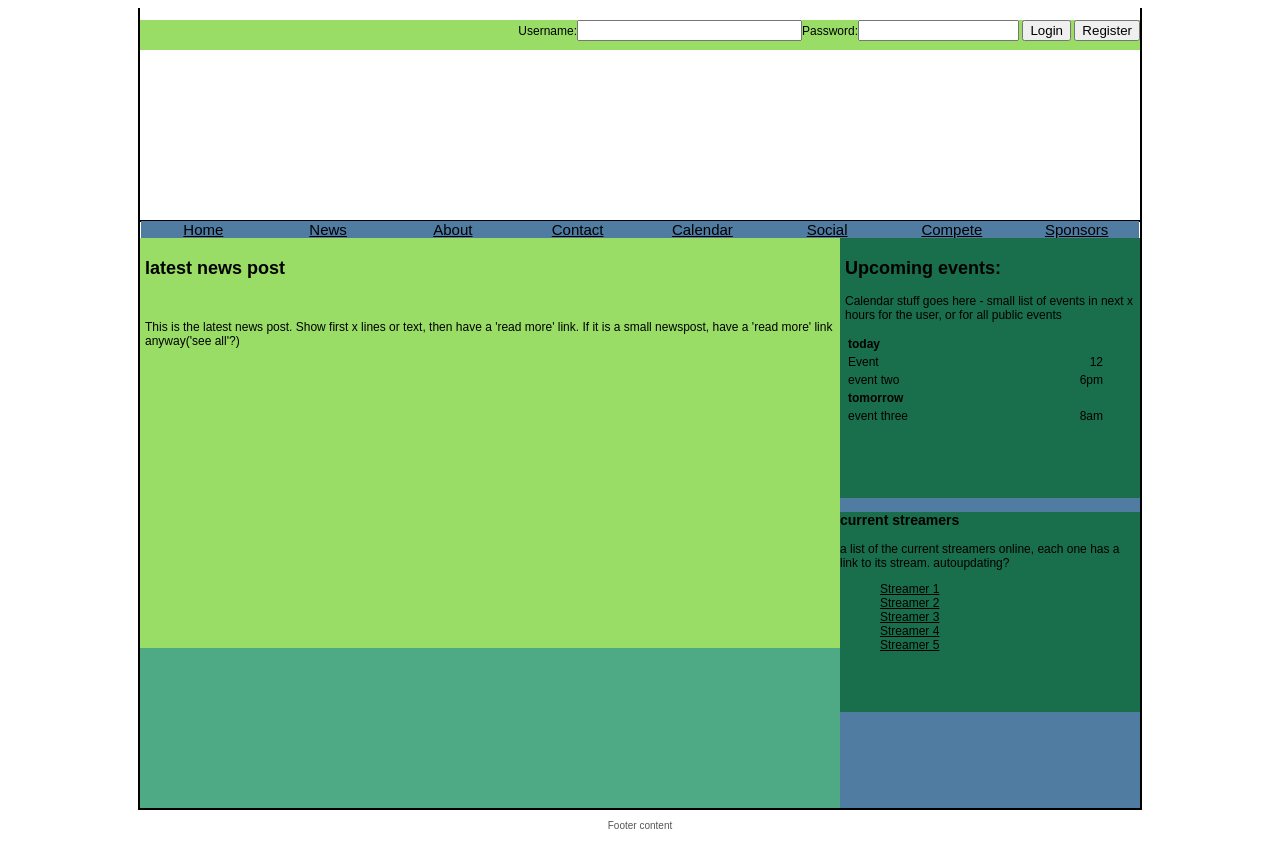
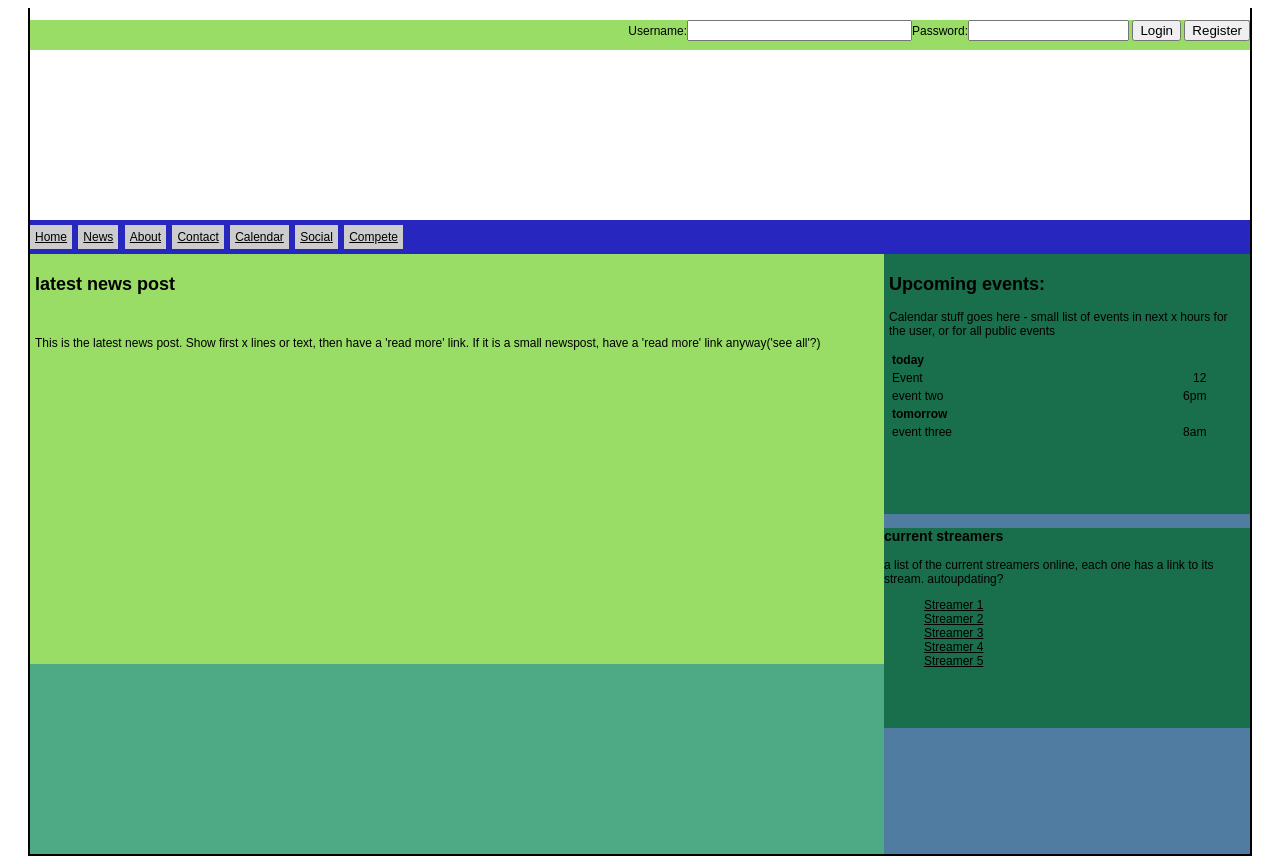
Before and after one commit to googlecode-mirror/gtlolwebsite, a PHP site: page / in a window 1280 px wide. Before the commit the page ends 829 px from the top, so only its background shows below. Run offline with PHP 8.4, Linux system fonts and the light colour scheme.

Commit message:
Created navigation bar with fade-in and fade-out drop down menus.

```diff
--- a/gtlol.css
+++ b/gtlol.css
@@ -16,10 +16,8 @@ body {
 }
 
 #main {
-    margin-left: auto;
-    margin-right: auto;
-    width: 1000px;
-    height: 800px;
+    margin:0 20px;
+	min-width:1000px;
     background-color: #FFFFFF;
     border-left: 2px solid black;
     border-right: 2px solid black;
@@ -28,17 +26,84 @@ body {
 }
 
 
-
-
 #top  {
-    width: 100%;
-    height: 200px;
-    background-color: #FFFFFF;
-    padding:0;
-
-
+	width: 100%;
+	height: 200px;
+	background-color: #FFFFFF;
+	padding:0;
 }
 
+#navbar
+{
+	white-space:nowrap;
+	text-align:left;
+	vertical-align:middle;
+	background-color:#2727BF;
+}
+
+#navbar > div
+{
+	position:relative;
+	display:inline-block;
+}
+
+#navbar > div > div
+{
+	opacity:0;
+	visibility:hidden;
+	position:absolute;
+	top:100%;
+
+	transition:visibility 0s linear 1500ms, opacity 1500ms linear;
+	-moz-transition:visibility 0s linear 1500ms, opacity 1500ms linear;
+	-webkit-transition:visibility 0s linear 1500ms, opacity 1500ms linear;
+	-o-transition:visibility 0s linear 1500ms, opacity 1500ms linear;
+
+	/*
+	transition-property:opacity,visibility;
+	transition-duration:1500ms;
+	-moz-transition-property: opacity;
+	-mox-transition-duration:1500ms;
+	-webkit-transition-property: opacity;
+	-webkit-transition-duration:1500ms;
+	-o-transition-property: opacity;
+	-o-transition-duration:1500ms;
+
+	transition-delay:1500ms;
+	-moz-transition-delay:1500ms;
+	-webkit-transition-delay:1500ms;
+	-o-transition-delay:1500ms;
+	*/
+}
+
+#navbar > div:hover > div
+{
+	opacity:1;
+	visibility:visible;
+
+	transition-delay:0s;
+	-moz-transition-delay:0s;
+	-webkit-transition-delay:0s;
+	-o-transition-delay:0s;
+}
+
+#navbar > div > div > a
+{
+	display:block;
+}
+
+#navbar > div > a
+{
+	display:inline-block;
+	background-color:#ccc;
+	padding:5px 5px;
+	margin: 5px 3px;
+}
+
+#navbar a:first-child
+{
+	margin-left:0px
+}
 
 #login {
     height: 30px;
@@ -54,8 +119,6 @@ body {
     width: 100%;
     text-align: center;
     padding:0;
-
-
 }
 
 #topa {
@@ -80,8 +143,6 @@ body {
 
 }
 
-
-
 #right {
     float: left;
     width: 30%;
@@ -92,12 +153,6 @@ body {
 
 }
 
-
-
-
-
-
-
 #frontpagecal {
     padding: 5px;
     height: 250px;
@@ -106,8 +161,6 @@ body {
 
 
 }
-
-
 
 #secondtop li {
     list-style-type: none;
@@ -119,15 +172,12 @@ body {
     width: 12.5%;
 }
 
-
-
 #adminlink {
     visibility: hidden;
     width: 0;
     margin: 0px;
     padding: 0px;
 }
-
 
 #welcome {
     width: 100%;
@@ -153,10 +203,6 @@ td.event, th {
     text-align: left;
 }
 
-
-
-
-
 #frontpagestreamers {
     height: 200px;
     background-color: #196E4C;
@@ -170,7 +216,6 @@ text-align: left;
 a {
     color: #000000;
 }
-
 
 #m1 a, #m2 a {
 		display: block;
--- a/index.html
+++ b/index.html
@@ -1,9 +1,14 @@
 <!DOCTYPE html PUBLIC "-//W3C//DTD XHTML 1.0 Strict//EN" "http://www.w3.org/TR/xhtml1/DTD/xhtml1-strict.dtd">
+
 <html xmlns="http://www.w3.org/1999/xhtml" xml:lang="en" lang="en">
 <head>
 	<meta http-equiv="Content-Type" content="text/html; charset=UTF-8" />
 	<title>GT LoL</title>
 	 <link rel="stylesheet" href="gtlol.css"/>
+	 <script type="text/javascript">
+		//set up navigation bar
+
+	 </script>
     <script type="text/javascript">
 // Copyright 2006-2007 javascript-array.com
 
@@ -50,30 +55,56 @@ function mcancelclosetime()
 // close layer when click-out
 document.onclick = mclose;
 </script>
-     <link rel="icon"
-     type="image/png"
-     href="favicon.ico"/>
+     <link rel="icon" type="image/png" href="favicon.ico"/>
 </head>
 <body>
 <div id="main">
-
 	<div id="top">
 		<div id="login">
-
-        <p><a id="adminlink" href="#">Admin</a>Username:<input id="username" type="text" size="25"/>Password:<input id="password" type="text" size="17"/>
+			<p>
+				<a id="adminlink" href="#">Admin</a>Username:<input id="username" type="text" size="25"/>Password:<input id="password" type="text" size="17"/>
 				<button id="submit">Login</button>
 				<button id="newuser">Register</button>
 			</p>
 		</div>
 	</div>
 	<div id="secondtop">
+		<div id="navbar">
+			<div><a href="index.html">Home</a></div>
+			<div><a href="#">News</a></div>
+			<div><a href="#">About</a></div>
+			<div><a href="#">Contact</a></div>
+			<div>
+				<a href="#">Calendar</a>
+			</div>
+			<div>
+				<a href="#">Social</a>
+				<div>
+					<a href="#">members</a>
+					<a href="#">streams</a>
+					<a href="#">photos</a>
+					<a href="#">polls</a>
+					<a href="#">forums</a>
+				</div>
+			</div>
+			<div>
+				<a href="#">Compete</a>
+				<div>
+					<a href="#">teams</a>
+					<a href="#">ladder</a>
+					<a href="#">tournaments</a>
+				</div>
+			</div>
+		</div>
+		<!--
 		<ul id="topa">
 			<li ><a href="index.html">Home</a></li>
 			<li ><a href="#">News</a></li>
 			<li ><a href="#">About</a></li>
 			<li ><a href="#">Contact</a></li>
 			<li ><a href="#">Calendar</a></li>
-        <li ><a href="#" onmouseover="mopen('m1')" onmouseout="mclosetime()">Social</a>
+			<li>
+				<a href="#" onmouseover="mopen('m1')" onmouseout="mclosetime()">Social</a>
 				<div id="m1" onmouseover="mcancelclosetime()" onmouseout="mclosetime()">
 					<a href="#">members</a>
 					<a href="#">streams</a>
@@ -81,49 +112,47 @@ document.onclick = mclose;
 					<a href="#">polls</a>
 					<a href="#">forums</a>
 				</div>
-
 			</li>
-        <li ><a href="#" onmouseover="mopen('m2')" onmouseout="mclosetime()">Compete</a>
+			<li>
+				<a href="#" onmouseover="mopen('m2')" onmouseout="mclosetime()">Compete</a>
 				<div id="m2" onmouseover="mcancelclosetime()" onmouseout="mclosetime()">
 					<a href="#">teams</a>
 					<a href="#">ladder</a>
 					<a href="#">tournaments</a>
 				</div>
-
 			</li>
-        <li ><a href="#">Sponsors</a></li>
+			<li><a href="#">Sponsors</a></li>
 		</ul>
+		-->
 	</div>
-
-
-
 	<div id="center">
 		<div id="left">
-
 			<div id="frontpagenews">
-        <h2>latest news post</h2><br /><p>This is the latest news post. Show first x lines or text, then have a 'read more' link. If it is a small newspost, have a 'read more' link anyway('see all'?)</p>
+				<h2>latest news post</h2><br />
+				<p>This is the latest news post. Show first x lines or text, then have a 'read more' link. If it is a small newspost, have a 'read more' link anyway('see all'?)</p>
 			</div>
-
 		</div>
-
 		<div id="right">
-
-
-
 			<div id="frontpagecal">
 				<h2>Upcoming events:</h2>
 				<p> Calendar stuff goes here - small list of events in next x hours for the user, or for all public events</p>
 				<table>
+					<tr><th colspan="2">today</th></tr>
 					<tr>
-        <th colspan="2">today</th></tr>
-        <tr><td class="event">Event</td><td>12</td></tr>
-        <tr><td class="event">event two</td><td> 6pm</td></tr>
+						<td class="event">Event</td>
+						<td>12</td>
+					</tr>
+					<tr>
+						<td class="event">event two</td>
+						<td> 6pm</td>
+					</tr>
 					<tr><th colspan="2">tomorrow</th></tr>
-        <tr><td class="event">event three</td><td> 8am</td></tr>
+					<tr>
+						<td class="event">event three</td>
+						<td> 8am</td></tr>
 					</tr>
 				</table>
 			</div>
-
 			<div id="frontpagestreamers">
 				<h3>current streamers</h3>
 				<p>a list of the current streamers online, each one has a link to its stream. autoupdating?</p>
@@ -135,17 +164,10 @@ document.onclick = mclose;
 					<li><a href="stream.html?streamid=1004">Streamer 5</a></li>
 				</ul>
 			</div>
-
-        </div>
-        </div>
-
-
-
-
-
-    </div>
 			<div id="footer">
 				<p> Footer content</p>
 			</div>
+		</div>
+	</div>
 </body>
 </html>
```
Lines whose indentation alone changed are shown as unchanged.
